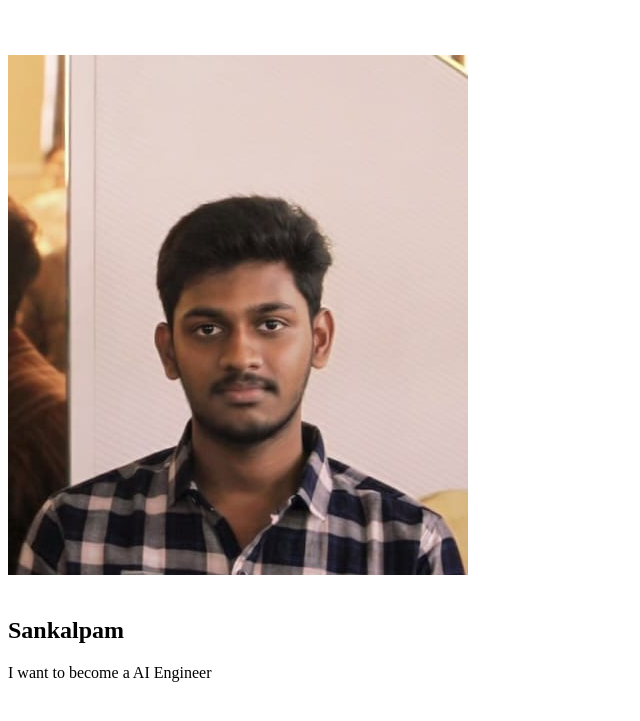
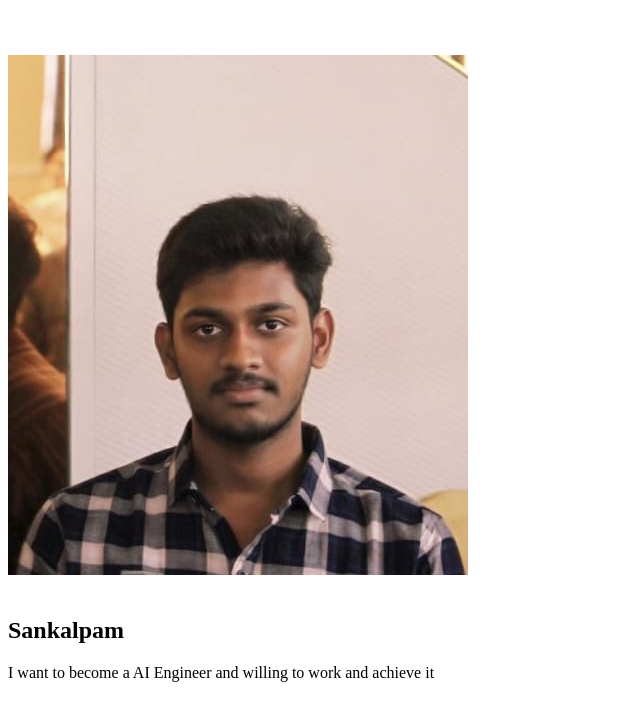
Before and after one commit to himasaikiran0604/My_Learning_Journey, a plain HTML site: page index.html in a window 1280 px wide. Shown: the part 61-782 px from the top of the page, without its empty margins (0-640 px from the left). Drawn offline with Linux system fonts and the light colour scheme.

Commit message:
update file

```diff
--- a/index.html
+++ b/index.html
@@ -9,6 +9,6 @@
     <h1>Challa Hima Sai Kiran</h1><br><br>
     <img src="My_Photo.jpeg" alt="My-Image"><br><br>
     <h2>Sankalpam</h2>
-    <p1>I want to become a AI Engineer</p1>
+    <p1>I want to become a AI Engineer and willing to work and achieve it</p1>
 </body>
 </html>
```
